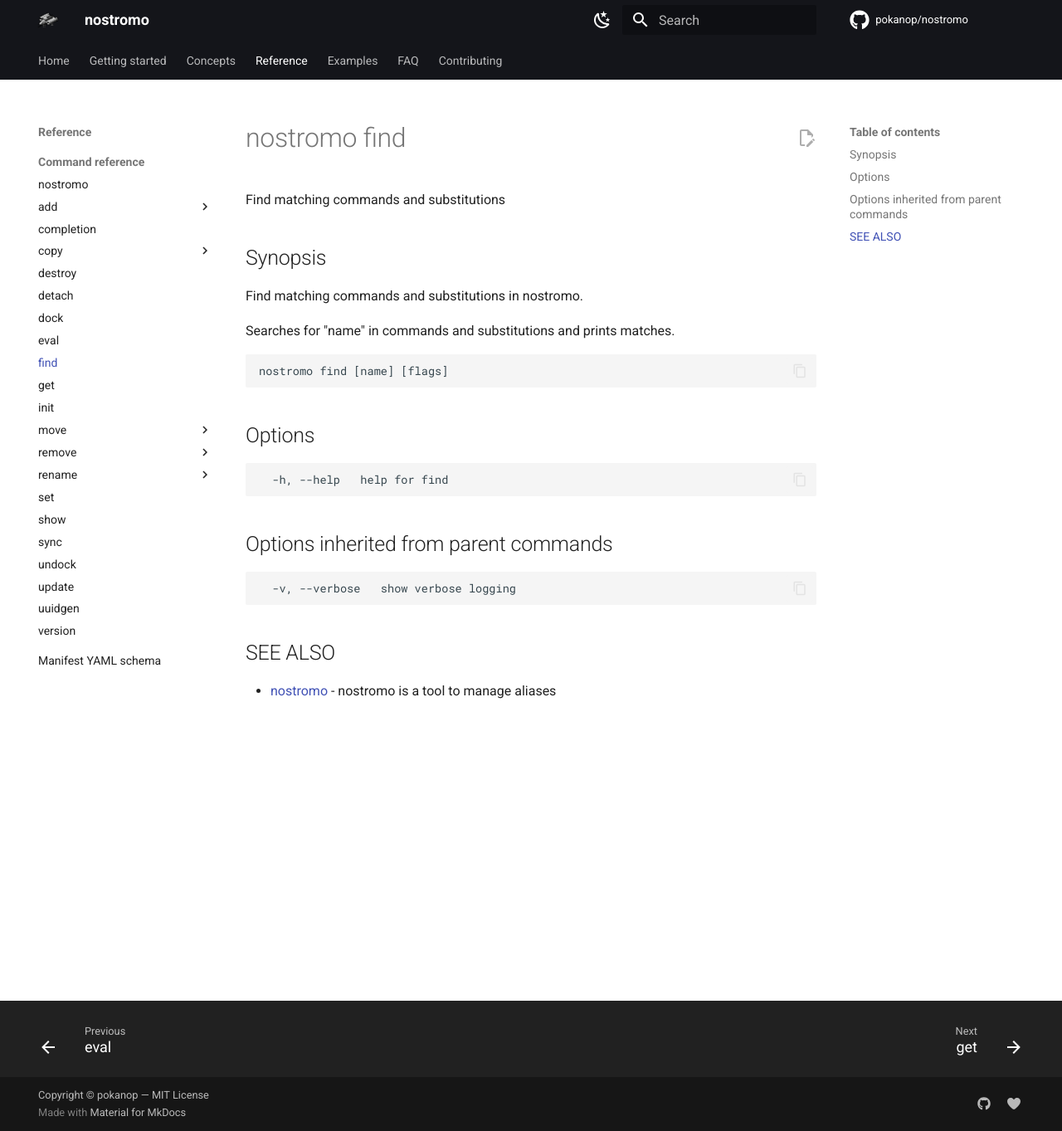
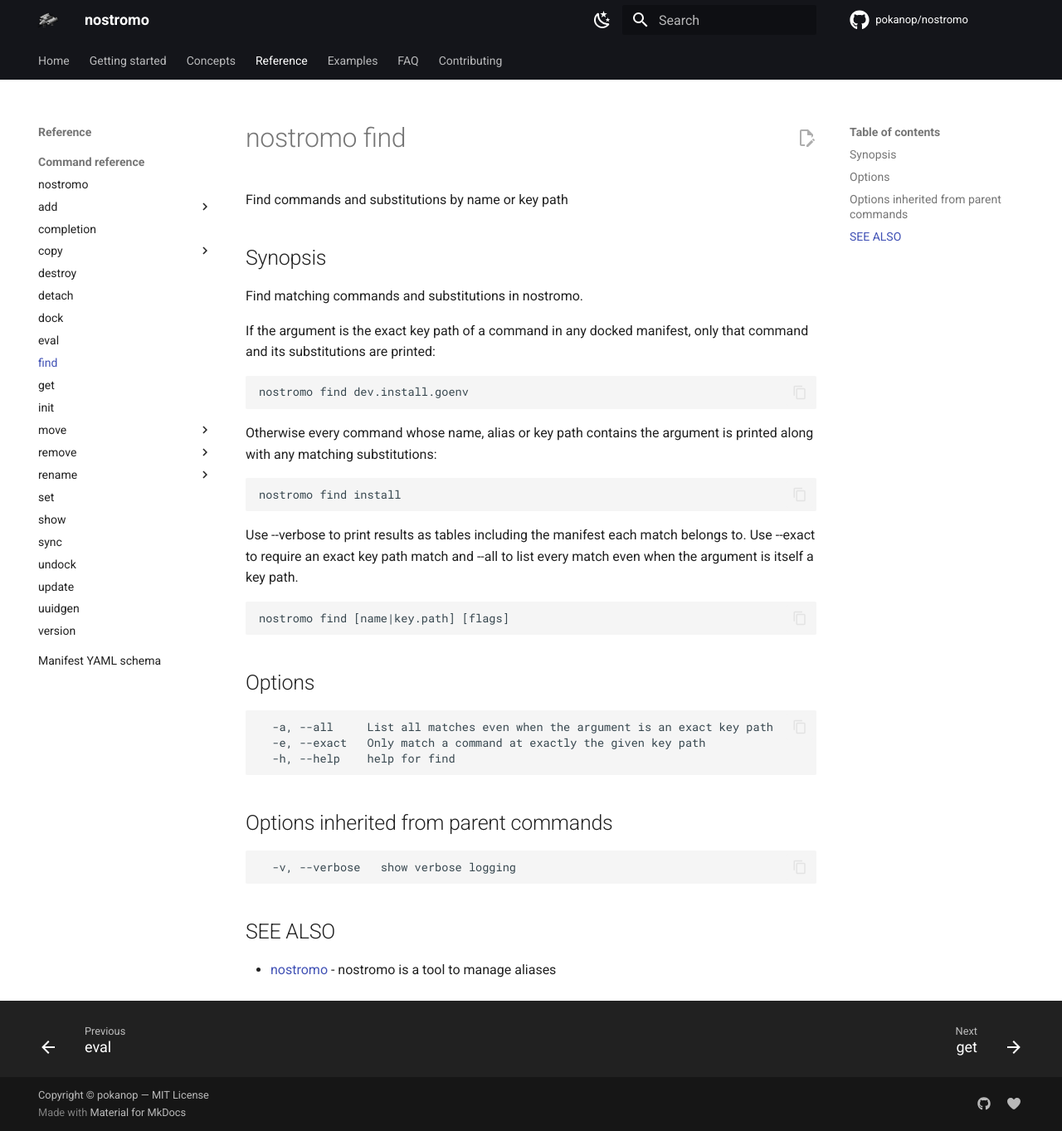
Before and after one commit to pokanop/nostromo, an MkDocs documentation site: the page built from docs/reference/nostromo_find.md, in a window 1280 px wide and 1363 px high. Shown: the whole window at 83% size. Built offline with MkDocs 1.6.1 and Material for MkDocs 9.7.7, drawn with Linux system fonts in a browser that asks for light colours; comment, search, counter and statistics services are not loaded.

Commit message:
Regenerate command reference after rebase
Co-Authored-By: Devin AI <158243242+devin-ai-integration[bot]@users.noreply.github.com>

````diff
--- a/docs/reference/nostromo_find.md
+++ b/docs/reference/nostromo_find.md
@@ -4,22 +4,36 @@ title: find
 
 # nostromo find
 
-Find matching commands and substitutions
+Find commands and substitutions by name or key path
 
 ## Synopsis
 
 Find matching commands and substitutions in nostromo.
 
-Searches for "name" in commands and substitutions and prints matches.
+If the argument is the exact key path of a command in any docked manifest,
+only that command and its substitutions are printed:
+
+	nostromo find dev.install.goenv
+
+Otherwise every command whose name, alias or key path contains the argument
+is printed along with any matching substitutions:
+
+	nostromo find install
+
+Use --verbose to print results as tables including the manifest each match
+belongs to. Use --exact to require an exact key path match and --all to list
+every match even when the argument is itself a key path.
 
 ```
-nostromo find [name] [flags]
+nostromo find [name|key.path] [flags]
 ```
 
 ## Options
 
 ```
-  -h, --help   help for find
+  -a, --all     List all matches even when the argument is an exact key path
+  -e, --exact   Only match a command at exactly the given key path
+  -h, --help    help for find
 ```
 
 ## Options inherited from parent commands
````
Also changed, not shown: docs/reference/nostromo.md (+1 -1 lines), docs/reference/nostromo_init.md (+5 -1 lines), docs/reference/nostromo_version.md (+2 -1 lines).
